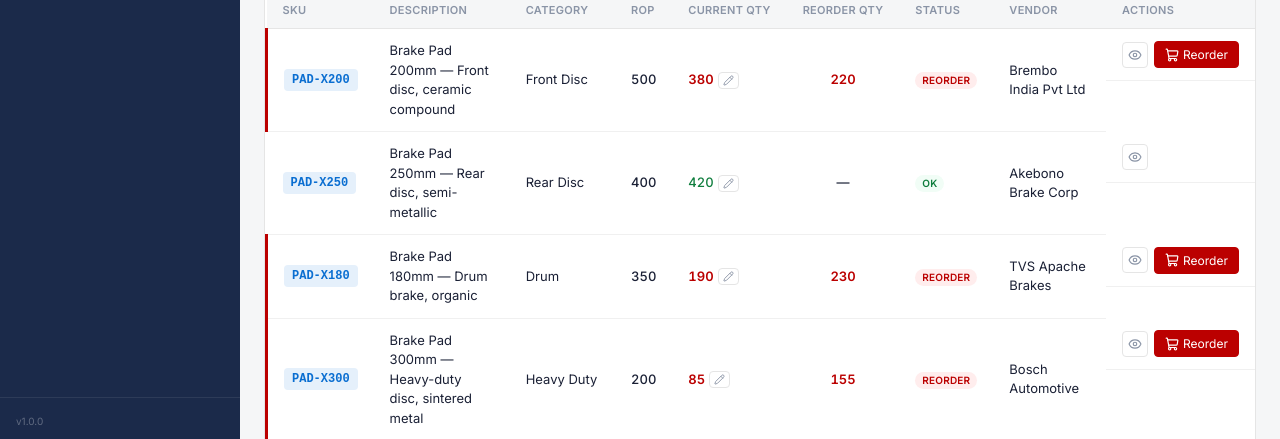
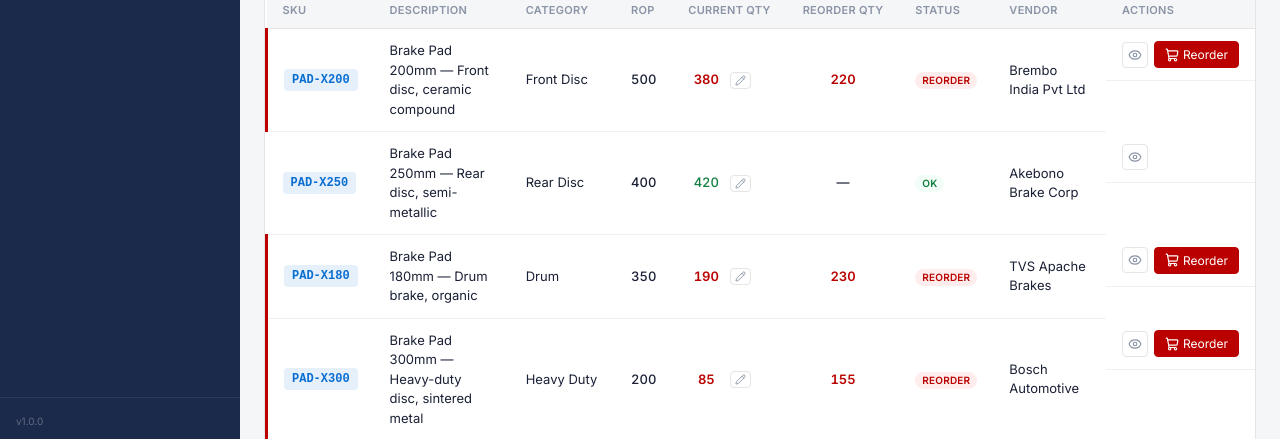
Before and after one commit to amaljoshmaadhavj/bright-motors-SAP, a React (Vite) app: page / in a window 1280 px wide. Shown: the part 355-794 px from the top of the page. Built offline with nearby package versions, Linux system fonts and the light colour scheme; a web font is replaced by a local one.

Commit message:
fix: edit button alignment

```diff
--- a/src/components/Dashboard/InventoryTable.jsx
+++ b/src/components/Dashboard/InventoryTable.jsx
@@ -51,7 +51,7 @@ function InlineEditCell({ item }) {
 
   return (
     <div className="inline-edit-wrap">
-      <span className={`td-number ${below ? 'qty-low' : 'qty-ok'}`}>
+      <span className={`td-number inline-edit-num ${below ? 'qty-low' : 'qty-ok'}`}>
         {item.currentQty}
       </span>
       <button className="inline-edit-btn" onClick={() => setEditing(true)} title="Edit stock">
--- a/src/index.css
+++ b/src/index.css
@@ -383,7 +383,13 @@ body {
 .inline-edit-wrap {
   display: flex;
   align-items: center;
-  gap: 4px;
+  gap: 6px;
+}
+
+.inline-edit-num {
+  min-width: 36px;
+  text-align: right;
+  font-variant-numeric: tabular-nums;
 }
 
 .inline-edit-input {
```
